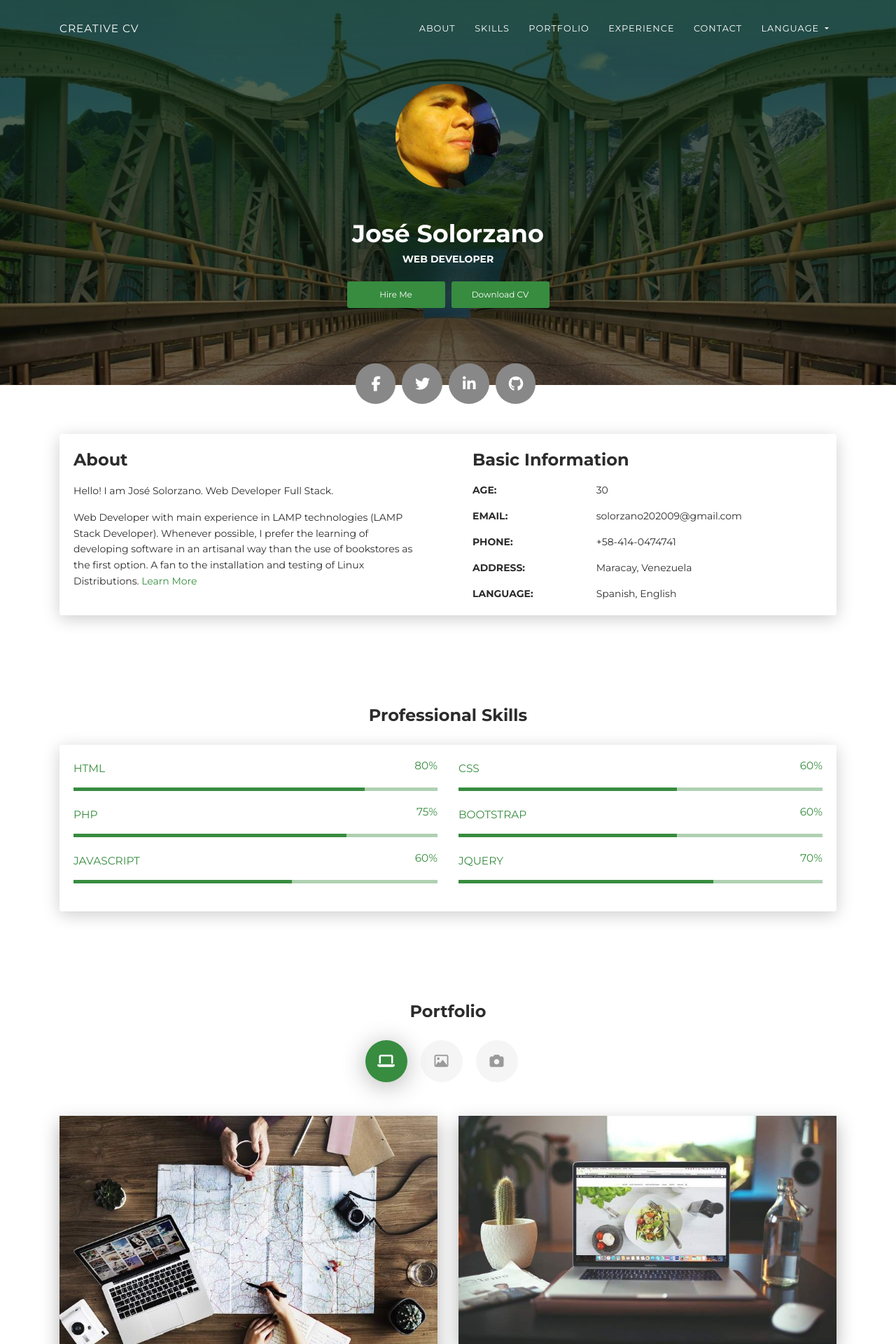
After one commit to jsolorzano/mi-curriculum, a PHP site: page /index.php in a window 1280 px wide. The commit adds this page. Shown: the top 1920 px of the page at 70% size. Run offline with PHP 8.4, Linux system fonts and the light colour scheme; some libraries are stand-ins or nearby versions.

Commit message:
Funcionalidad de multi-idioma y carga de contenido desde tickets.

```diff
--- a/index.html
+++ b/content.php
@@ -27,6 +27,30 @@
                 <li class="nav-item"><a class="nav-link smooth-scroll" href="#portfolio">Portfolio</a></li>
                 <li class="nav-item"><a class="nav-link smooth-scroll" href="#experience">Experience</a></li>
                 <li class="nav-item"><a class="nav-link smooth-scroll" href="#contact">Contact</a></li>
+                <li class="nav-item dropdown hidden-xs hidden-sm" id="li_language">
+					<a class="nav-link smooth-scroll dropdown-toggle count-info page-scroll" data-toggle="dropdown" href="#" title="Idioma">
+						<!--<img src="images/language.png">-->
+						<span class="label label-warning" id="span_num_respuestas">Language</span>
+					</a>
+					<ul class="dropdown-menu" style="background-color: #378c3f !important;">
+						<li>
+							<a class="nav-link smooth-scroll" href="index.php?lang=en">
+								<div>
+									Inglés
+								</div>
+							</a>
+						</li>
+						<li class="divider"></li>
+						<li>
+							<a class="nav-link smooth-scroll" href="index.php?lang=es">
+								<div>
+									Español
+								</div>
+							</a>
+						</li>
+						<li class="divider"></li>
+					</ul>
+				</li>
               </ul>
             </div>
           </div>
@@ -60,14 +84,14 @@
       <div class="row">
         <div class="col-lg-6 col-md-12">
           <div class="card-body">
-            <div class="h4 mt-0 title">About</div>
+            <div class="h4 mt-0 title"><?php echo $config['titles']['about']; ?></div>
             <p>Hello! I am José Solorzano. Web Developer Full Stack.</p>
             <p>Web Developer with main experience in LAMP technologies (LAMP Stack Developer). Whenever possible, I prefer the learning of developing software in an artisanal way than the use of bookstores as the first option. A fan to the installation and testing of Linux Distributions. <a href="https://www.linkedin.com/in/jose-solorzano-4307b372/" target="_blank">Learn More</a></p>
           </div>
         </div>
         <div class="col-lg-6 col-md-12">
           <div class="card-body">
-            <div class="h4 mt-0 title">Basic Information</div>
+            <div class="h4 mt-0 title"><?php echo $config['titles']['basic_information']; ?></div>
             <div class="row">
               <div class="col-sm-4"><strong class="text-uppercase">Age:</strong></div>
               <div class="col-sm-8">30</div>
@@ -96,7 +120,7 @@
 </div>
 <div class="section" id="skill">
   <div class="container">
-    <div class="h4 text-center mb-4 title">Professional Skills</div>
+    <div class="h4 text-center mb-4 title"><?php echo $config['titles']['professional_skills']; ?></div>
     <div class="card" data-aos="fade-up" data-aos-anchor-placement="top-bottom">
       <div class="card-body">
         <div class="row">
@@ -155,7 +179,7 @@
   <div class="container">
     <div class="row">
       <div class="col-md-6 ml-auto mr-auto">
-        <div class="h4 text-center mb-4 title">Portfolio</div>
+        <div class="h4 text-center mb-4 title"><?php echo $config['titles']['portfolio']; ?></div>
         <div class="nav-align-center">
           <ul class="nav nav-pills nav-pills-primary" role="tablist">
             <li class="nav-item"><a class="nav-link active" data-toggle="tab" href="#web-development" role="tablist"><i class="fa fa-laptop" aria-hidden="true"></i></a></li>
@@ -285,7 +309,7 @@
 </div>
 <div class="section" id="experience">
   <div class="container cc-experience">
-    <div class="h4 text-center mb-4 title">Work Experience</div>
+    <div class="h4 text-center mb-4 title"><?php echo $config['titles']['work_experience']; ?></div>
     <div class="card">
       <div class="row">
         <div class="col-md-3 bg-primary" data-aos="fade-right" data-aos-offset="50" data-aos-duration="500">
@@ -338,7 +362,7 @@
 </div>
 <div class="section">
   <div class="container cc-education">
-    <div class="h4 text-center mb-4 title">Education</div>
+    <div class="h4 text-center mb-4 title"><?php echo $config['titles']['education']; ?></div>
     <div class="card">
       <div class="row">
         <div class="col-md-3 bg-primary" data-aos="fade-right" data-aos-offset="50" data-aos-duration="500">
@@ -394,7 +418,7 @@
 </div>
 <div class="section" id="reference">
   <div class="container cc-reference">
-    <div class="h4 mb-4 text-center title">References</div>
+    <div class="h4 mb-4 text-center title"><?php echo $config['titles']['references']; ?></div>
     <div class="card" data-aos="zoom-in">
       <div class="carousel slide" id="cc-Indicators" data-ride="carousel">
         <ol class="carousel-indicators">
@@ -448,7 +472,7 @@
         <div class="row">
           <div class="col-md-9">
             <div class="card mb-0" data-aos="zoom-in">
-              <div class="h4 text-center title">Contact Me</div>
+              <div class="h4 text-center title"><?php echo $config['titles']['contact']; ?></div>
               <div class="row">
                 <div class="col-md-6">
                   <div class="card-body">
--- /dev/null
+++ b/index.php
@@ -0,0 +1,35 @@
+<?php
+
+if(isset($_GET['lang'])){
+
+	if($_GET['lang'] == "en" || $_GET['lang'] == "es"){
+
+		include "php/contents/".$_GET['lang']."/titles.php";
+		include "php/contents/".$_GET['lang']."/work_experience.php";
+		include "php/contents/".$_GET['lang']."/education.php";
+		include "php/contents/".$_GET['lang']."/references.php";
+		include "php/contents/".$_GET['lang']."/contact.php";
+
+	}else{
+
+		include "php/contents/en/titles.php";
+		include "php/contents/en/work_experience.php";
+		include "php/contents/en/education.php";
+		include "php/contents/en/references.php";
+		include "php/contents/en/contact.php";
+
+	}
+
+}else{
+
+	include "php/contents/en/titles.php";
+	include "php/contents/en/work_experience.php";
+	include "php/contents/en/education.php";
+	include "php/contents/en/references.php";
+	include "php/contents/en/contact.php";
+
+}
+
+include "content.php";
+
+?>
--- /dev/null
+++ b/php/contents/en/contact.php
@@ -0,0 +1,5 @@
+<?php
+
+// Textos de datos de contacto de la página principal
+
+?>
--- /dev/null
+++ b/php/contents/en/education.php
@@ -0,0 +1,5 @@
+<?php
+
+// Textos de educación de la página principal
+
+?>
--- /dev/null
+++ b/php/contents/en/references.php
@@ -0,0 +1,5 @@
+<?php
+
+// Textos de referencias de la página principal
+
+?>
--- /dev/null
+++ b/php/contents/en/titles.php
@@ -0,0 +1,20 @@
+<?php
+
+// Textos de títulos de la página principal
+
+$config['titles']['about'] = "About";
+$config['titles']['basic_information'] = "Basic Information";
+
+$config['titles']['professional_skills'] = "Professional Skills";
+
+$config['titles']['portfolio'] = "Portfolio";
+
+$config['titles']['work_experience'] = "Work Experience";
+
+$config['titles']['education'] = "Education";
+
+$config['titles']['references'] = "References";
+
+$config['titles']['contact'] = "Contact Me";
+
+?>
--- /dev/null
+++ b/php/contents/en/work_experience.php
@@ -0,0 +1,5 @@
+<?php
+
+// Textos de experiencias laborales de la página principal
+
+?>
--- /dev/null
+++ b/php/contents/es/contact.php
@@ -0,0 +1,5 @@
+<?php
+
+// Textos de datos de contacto de la página principal
+
+?>
--- /dev/null
+++ b/php/contents/es/education.php
@@ -0,0 +1,5 @@
+<?php
+
+// Textos de educación de la página principal
+
+?>
--- /dev/null
+++ b/php/contents/es/references.php
@@ -0,0 +1,5 @@
+<?php
+
+// Textos de referencias de la página principal
+
+?>
--- /dev/null
+++ b/php/contents/es/work_experience.php
@@ -0,0 +1,5 @@
+<?php
+
+// Textos de experiencias laborales de la página principal
+
+?>
```
Also changed, not shown: php/contents/es/titles.php (added, +20 -0 lines), images/language.png (added).
